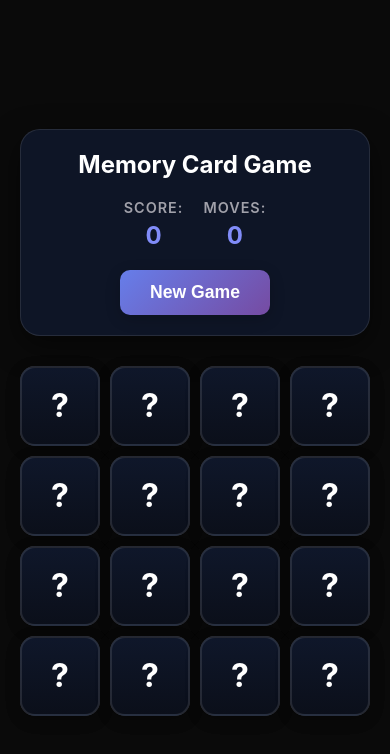
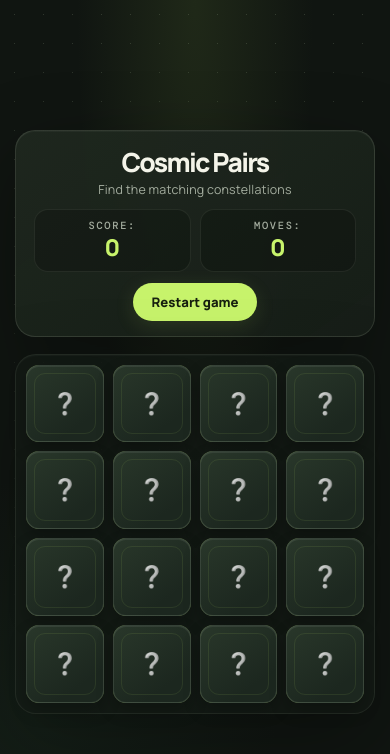
Before and after one commit to Souravbanerjeedata/memory-card-game-react, a React (Vite) app: page / in a window 390 px wide. Shown: the top 754 px of the page. Built offline with nearby package versions, Linux system fonts and the light colour scheme.

Commit message:
changed the styles

```diff
--- a/index.html
+++ b/index.html
@@ -2,9 +2,10 @@
 <html lang="en">
   <head>
     <meta charset="UTF-8" />
-    <link rel="icon" type="image/svg+xml" href="/favicon.svg" />
     <meta name="viewport" content="width=device-width, initial-scale=1.0" />
-    <title>Memory Card</title>
+    <meta name="theme-color" content="#101511" />
+    <meta name="description" content="A calm little cosmic memory game. Find all eight matching pairs." />
+    <title>Cosmic Pairs — Memory Game</title>
   </head>
   <body>
     <div id="root"></div>
--- a/src/App.jsx
+++ b/src/App.jsx
@@ -4,22 +4,22 @@ import WinMessage from "./components/WinMessage";
 import { useGameLogic } from "./hooks/useGameLogic";
 
 const cardValues = [
-  "🍎",
-  "🍌",
-  "🍇",
-  "🍊",
-  "🍓",
-  "🥝",
-  "🍑",
-  "🍒",
-  "🍎",
-  "🍌",
-  "🍇",
-  "🍊",
-  "🍓",
-  "🥝",
-  "🍑",
-  "🍒",
+  "🌙",
+  "⭐",
+  "🪐",
+  "☄️",
+  "🛰️",
+  "🌌",
+  "🔭",
+  "🌠",
+  "🌙",
+  "⭐",
+  "🪐",
+  "☄️",
+  "🛰️",
+  "🌌",
+  "🔭",
+  "🌠",
 ];
 
 const App = () => {
@@ -37,7 +37,7 @@ const App = () => {
       {isGameComplete && <WinMessage moves={moves} />}
       <div className="cards-grid">
         {cards.map((card) => {
-          return <Card card={card} onClick={handleCardClick} />;
+          return <Card key={card.id} card={card} onClick={handleCardClick} />;
         })}
       </div>
     </div>
--- a/src/components/Card.jsx
+++ b/src/components/Card.jsx
@@ -4,7 +4,7 @@ const Card = ({ card, onClick }) => {
       className={`card ${card.isFlipped ? "flipped" : ""} ${card.isMatched ? "matched" : ""}`}
       onClick={() => onClick(card)}
     >
-      <div className="card-front">?</div>
+      <div className="card-front" aria-hidden="true" />
       <div className="card-back">{card.value}</div>
     </div>
   );
--- a/src/components/GameHeader.jsx
+++ b/src/components/GameHeader.jsx
@@ -1,7 +1,8 @@
 const GameHeader = ({ score, moves, onReset }) => {
   return (
     <div className="game-header">
-      <h1>Memory Card Game</h1>
+      <h1>Cosmic Pairs</h1>
+      <p>Find the matching constellations</p>
       <div className="stats">
         <div className="stat-item">
           <span className="stat-label">Score:</span>{" "}
@@ -13,7 +14,7 @@ const GameHeader = ({ score, moves, onReset }) => {
         </div>
       </div>
       <button className="reset-btn" onClick={onReset}>
-        New Game
+        Restart game
       </button>
     </div>
   );
--- a/src/index.css
+++ b/src/index.css
@@ -1,3 +1,17 @@
+@import url("https://fonts.googleapis.com/css2?family=DM+Mono:wght@400;500&family=Manrope:wght@400;500;600;700;800&display=swap");
+
+:root {
+  font-family: "Manrope", "Segoe UI", sans-serif;
+  color: #f5f3eb;
+  background: #101511;
+  font-synthesis: none;
+  text-rendering: optimizeLegibility;
+  -webkit-font-smoothing: antialiased;
+  --muted: #a4ad9f;
+  --mint: #c7f36b;
+  --line: rgba(228, 239, 215, 0.12);
+}
+
 * {
   margin: 0;
   padding: 0;
@@ -5,113 +19,180 @@
 }
 
 body {
-  font-family: -apple-system, BlinkMacSystemFont, "Segoe UI", Roboto, Oxygen,
-    Ubuntu, Cantarell, sans-serif;
-  background: #0a0a0a;
+  min-width: 320px;
   min-height: 100vh;
+  padding: 16px 20px;
   display: flex;
   justify-content: center;
   align-items: center;
-  padding: 20px;
-  color: #fff;
+  color: #f5f3eb;
+  background:
+    radial-gradient(
+      ellipse at 50% 0%,
+      rgba(112, 142, 62, 0.16),
+      transparent 43%
+    ),
+    radial-gradient(circle at 10% 85%, rgba(41, 77, 53, 0.17), transparent 30%),
+    #101511;
+}
+
+body::before {
+  content: "";
+  position: fixed;
+  inset: 0;
+  pointer-events: none;
+  opacity: 0.16;
+  background-image: radial-gradient(#d9ecc4 0.65px, transparent 0.65px);
+  background-size: 29px 29px;
+  mask-image: linear-gradient(to bottom, black, transparent 82%);
 }
 
 #root {
   width: 100%;
-  max-width: 1200px;
+  max-width: 1060px;
+  position: relative;
 }
 
 .app {
   display: flex;
   flex-direction: column;
   align-items: center;
-  gap: 30px;
+  gap: 14px;
 }
 
 .game-header {
+  width: 100%;
+  max-width: 520px;
+  padding: 17px 24px 15px;
   display: flex;
   flex-direction: column;
   align-items: center;
-  gap: 20px;
-  background: rgba(15, 23, 42, 0.9);
-  padding: 30px;
-  border-radius: 20px;
-  box-shadow: 0 10px 30px rgba(0, 0, 0, 0.5);
-  width: 100%;
-  max-width: 600px;
-  border: 1px solid rgba(255, 255, 255, 0.1);
+  gap: 11px;
+  text-align: center;
+  border: 1px solid var(--line);
+  border-radius: 24px;
+  background: linear-gradient(
+    145deg,
+    rgba(31, 40, 31, 0.96),
+    rgba(23, 30, 24, 0.94)
+  );
+  box-shadow:
+    0 24px 80px rgba(0, 0, 0, 0.32),
+    inset 0 1px rgba(255, 255, 255, 0.035);
 }
 
 .game-header h1 {
-  font-size: 2.5rem;
-  color: #fff;
-  text-align: center;
+  color: #f4f4e9;
+  font-size: clamp(1.65rem, 3vw, 2.2rem);
+  font-weight: 800;
+  letter-spacing: -0.065em;
+  line-height: 1.08;
+}
+
+.game-header > p {
+  margin-top: -7px;
+  color: var(--muted);
+  font-size: 0.78rem;
+  letter-spacing: 0.015em;
 }
 
 .stats {
   display: flex;
-  gap: 30px;
   justify-content: center;
+  gap: 12px;
   width: 100%;
 }
 
 .stat-item {
+  min-width: 112px;
+  padding: 7px 16px 8px;
   display: flex;
   flex-direction: column;
   align-items: center;
-  gap: 5px;
+  gap: 2px;
+  border: 1px solid rgba(228, 239, 215, 0.08);
+  border-radius: 14px;
+  background: rgba(10, 15, 11, 0.32);
 }
 
 .stat-label {
-  font-size: 0.9rem;
-  color: #a1a1aa;
-  font-weight: 600;
+  color: var(--muted);
+  font-family: "DM Mono", monospace;
+  font-size: 0.65rem;
+  font-weight: 500;
+  letter-spacing: 0.16em;
   text-transform: uppercase;
-  letter-spacing: 1px;
 }
 
 .stat-value {
-  font-size: 2rem;
-  font-weight: bold;
-  color: #818cf8;
+  color: var(--mint);
+  font-size: 1.45rem;
+  font-weight: 800;
+  line-height: 1.2;
 }
 
 .reset-btn {
-  background: linear-gradient(135deg, #667eea 0%, #764ba2 100%);
-  color: white;
-  border: none;
-  padding: 12px 30px;
-  font-size: 1.1rem;
-  font-weight: 600;
-  border-radius: 10px;
+  padding: 9px 18px;
+  border: 1px solid rgba(199, 243, 107, 0.45);
+  border-radius: 999px;
+  color: #17200f;
+  background: var(--mint);
+  box-shadow: 0 5px 20px rgba(172, 220, 83, 0.13);
+  font:
+    800 0.82rem "Manrope",
+    sans-serif;
   cursor: pointer;
-  transition: transform 0.2s, box-shadow 0.2s;
-  box-shadow: 0 4px 15px rgba(0, 0, 0, 0.2);
+  transition:
+    transform 0.18s ease,
+    background 0.18s ease,
+    box-shadow 0.18s ease;
 }
 
 .reset-btn:hover {
   transform: translateY(-2px);
-  box-shadow: 0 6px 20px rgba(0, 0, 0, 0.3);
+  background: #d5ff7d;
+  box-shadow: 0 8px 24px rgba(172, 220, 83, 0.2);
 }
-
 .reset-btn:active {
   transform: translateY(0);
 }
+.reset-btn:focus-visible,
+.card:focus-visible {
+  outline: 3px solid #f4f4e9;
+  outline-offset: 4px;
+}
 
 .win-message {
-  background: rgba(15, 23, 42, 0.95);
-  padding: 30px 50px;
-  border-radius: 15px;
+  width: 100%;
+  max-width: 520px;
+  padding: 15px 22px;
   text-align: center;
-  box-shadow: 0 10px 30px rgba(0, 0, 0, 0.5);
-  border: 1px solid rgba(255, 255, 255, 0.1);
-  animation: slideDown 0.5s ease-out;
+  border: 1px solid rgba(199, 243, 107, 0.28);
+  border-radius: 18px;
+  background: linear-gradient(
+    120deg,
+    rgba(50, 70, 35, 0.88),
+    rgba(30, 45, 32, 0.94)
+  );
+  box-shadow: 0 12px 45px rgba(0, 0, 0, 0.2);
+  animation: slideDown 0.45s ease-out;
+}
+
+.win-message h2 {
+  margin-bottom: 4px;
+  color: var(--mint);
+  font-size: 1.55rem;
+  letter-spacing: -0.04em;
+}
+.win-message p {
+  color: #d0d8c8;
+  font-size: 0.95rem;
 }
 
 @keyframes slideDown {
   from {
     opacity: 0;
-    transform: translateY(-20px);
+    transform: translateY(-12px);
   }
   to {
     opacity: 1;
@@ -119,132 +200,205 @@ body {
   }
 }
 
-.win-message h2 {
-  font-size: 2rem;
-  margin-bottom: 10px;
-}
-
-.win-message p {
-  font-size: 1.2rem;
-  color: #a1a1aa;
-}
-
 .cards-grid {
+  width: min(100%, 460px, calc(100svh - 250px));
   display: grid;
-  grid-template-columns: repeat(4, 1fr);
-  gap: 15px;
-  max-width: 600px;
-  width: 100%;
+  grid-template-columns: repeat(4, minmax(0, 1fr));
+  gap: 10px;
+  padding: 11px;
+  border: 1px solid rgba(228, 239, 215, 0.08);
+  border-radius: 26px;
+  background: rgba(20, 27, 21, 0.72);
+  box-shadow:
+    0 28px 80px rgba(0, 0, 0, 0.27),
+    inset 0 1px rgba(255, 255, 255, 0.025);
 }
 
 .card {
+  position: relative;
   aspect-ratio: 1;
-  position: relative;
+  border-radius: 17px;
   cursor: pointer;
   transform-style: preserve-3d;
-  transition: transform 0.6s;
+  transition: transform 0.55s cubic-bezier(0.2, 0.75, 0.2, 1);
 }
 
 .card-front,
 .card-back {
   position: absolute;
-  width: 100%;
-  height: 100%;
+  inset: 0;
   display: flex;
   align-items: center;
   justify-content: center;
-  border-radius: 15px;
-  box-shadow: 0 4px 15px rgba(0, 0, 0, 0.2);
+  overflow: hidden;
+  border-radius: inherit;
   backface-visibility: hidden;
-  transition: opacity 0.3s, transform 0.3s;
+  transition:
+    opacity 0.3s,
+    transform 0.3s,
+    border-color 0.3s,
+    background 0.3s,
+    box-shadow 0.3s;
 }
 
 .card-front {
-  background: linear-gradient(to bottom, #0f172a, #0b0f1a);
-  color: white;
-  font-weight: bold;
-  font-size: 3rem;
   z-index: 1;
-  border: 2px solid rgba(255, 255, 255, 0.1);
+  border: 1px solid rgba(225, 238, 212, 0.13);
+  color: #c6d2bd;
+  background: linear-gradient(145deg, #29372a, #1c271f 75%);
+  box-shadow:
+    0 8px 17px rgba(0, 0, 0, 0.24),
+    inset 0 1px rgba(255, 255, 255, 0.07);
+  font-family: "DM Mono", monospace;
+  font-size: clamp(1.7rem, 5vw, 2.7rem);
 }
 
+.card-front::before {
+  content: "";
+  position: absolute;
+  inset: 7px;
+  border: 1px solid rgba(199, 243, 107, 0.09);
+  border-radius: 11px;
+}
+
+.card-front::after {
+  content: "❔";
+  color: var(--mint);
+  opacity: 0.8;
+  font-size: 0.78em;
+}
 .card-back {
-  background: #1e1e1e;
-  font-size: 4rem;
   z-index: 0;
-  border: 2px solid rgba(255, 255, 255, 0.1);
+  border: 1px solid rgba(199, 243, 107, 0.34);
+  background: #252f24;
+  font-size: clamp(2rem, 6vw, 3.5rem);
+  box-shadow: inset 0 0 30px rgba(199, 243, 107, 0.055);
 }
 
 .card.flipped .card-front {
   opacity: 0;
   pointer-events: none;
-  transform: scale(0.9);
+  transform: scale(0.88) rotate(-6deg);
 }
-
 .card.flipped .card-back {
   opacity: 1;
+  transform: scale(1);
 }
-
 .card.matched {
   pointer-events: none;
 }
-
 .card.matched .card-back {
-  background: rgba(126, 211, 33, 0.2);
-  box-shadow: 0 0 20px rgba(126, 211, 33, 0.4);
-  border: 2px solid rgba(126, 211, 33, 0.5);
+  border-color: rgba(199, 243, 107, 0.72);
+  background: linear-gradient(145deg, #34452b, #253622);
+  box-shadow:
+    0 0 24px rgba(199, 243, 107, 0.15),
+    inset 0 0 24px rgba(199, 243, 107, 0.08);
+}
+.card:hover:not(.matched):not(.flipped) .card-front {
+  transform: translateY(-3px);
+  border-color: rgba(199, 243, 107, 0.42);
+  box-shadow:
+    0 12px 25px rgba(0, 0, 0, 0.3),
+    0 0 18px rgba(199, 243, 107, 0.07);
+}
+.card:active:not(.matched) {
+  transform: scale(0.96);
 }
 
-.card:hover:not(.matched):not(.flipped) .card-front {
-  transform: scale(1.05);
+@media (max-width: 600px) {
+  body {
+    padding: 14px 15px;
+    align-items: center;
   }
-
-.card:active:not(.matched) {
-  transform: scale(0.95);
+  #root {
+    margin: auto 0;
   }
-
-@media (max-width: 768px) {
-  .game-header h1 {
-    font-size: 2rem;
+  .app {
+    gap: 17px;
   }
-
+  .game-header {
+    gap: 11px;
+    padding: 17px 18px 15px;
+    border-radius: 20px;
+  }
+  .stats {
+    gap: 9px;
+  }
+  .stat-item {
+    min-width: 0;
+    flex: 1;
+    padding: 9px 12px;
+  }
   .cards-grid {
-    gap: 10px;
+    width: min(100%, 460px, calc(100svh - 250px));
+    gap: 9px;
+    padding: 10px;
+    border-radius: 21px;
   }
-
+  .card,
   .card-front,
   .card-back {
-    font-size: 2.5rem;
-  }
-
-  .card-back {
-    font-size: 3rem;
-  }
-
-  .stats {
-    gap: 20px;
-  }
-
-  .stat-value {
-    font-size: 1.5rem;
+    border-radius: 13px;
   }
 }
 
-@media (max-width: 480px) {
+@media (max-width: 360px) {
+  body {
+    padding-inline: 10px;
+  }
+  .cards-grid {
+    gap: 7px;
+    padding: 8px;
+  }
   .game-header {
-    padding: 20px;
+    padding-inline: 13px;
+  }
 }
 
+@media (max-height: 680px) and (min-width: 601px) {
+  body {
+    padding-block: 8px;
+  }
+  .app {
+    gap: 8px;
+  }
+  .game-header {
+    gap: 7px;
+    padding-block: 11px 10px;
+  }
   .game-header h1 {
-    font-size: 1.5rem;
+    font-size: 1.55rem;
+  }
+  .game-header h1::before {
+    margin-bottom: 2px;
+    font-size: 0.9rem;
+  }
+  .game-header > p {
+    margin-top: -5px;
+    font-size: 0.7rem;
+  }
+  .stat-item {
+    padding-block: 5px;
+  }
+  .stat-value {
+    font-size: 1.2rem;
+  }
+  .reset-btn {
+    padding-block: 7px;
+  }
+  .cards-grid {
+    width: min(100%, 420px, calc(100svh - 200px));
+    gap: 8px;
+    padding: 9px;
+  }
 }
 
-  .card-front,
-  .card-back {
-    font-size: 2rem;
-  }
-
-  .card-back {
-    font-size: 2.5rem;
+@media (prefers-reduced-motion: reduce) {
+  *,
+  *::before,
+  *::after {
+    scroll-behavior: auto !important;
+    animation-duration: 0.01ms !important;
+    transition-duration: 0.01ms !important;
   }
 }
```
Lines whose indentation alone changed are shown as unchanged.
